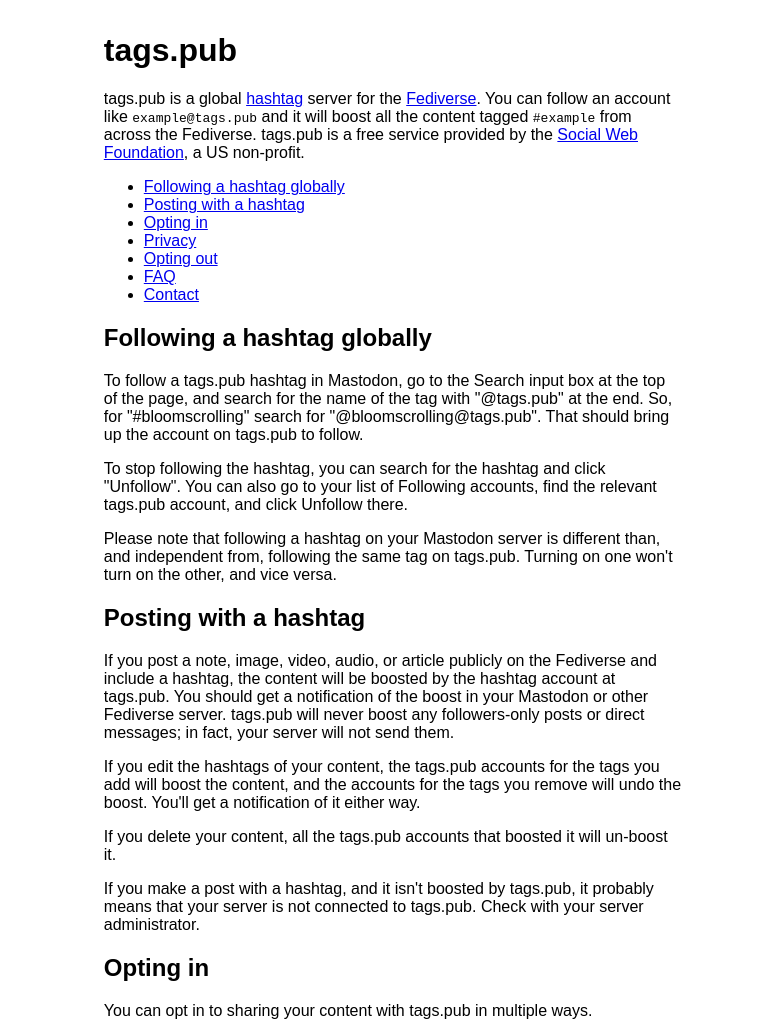
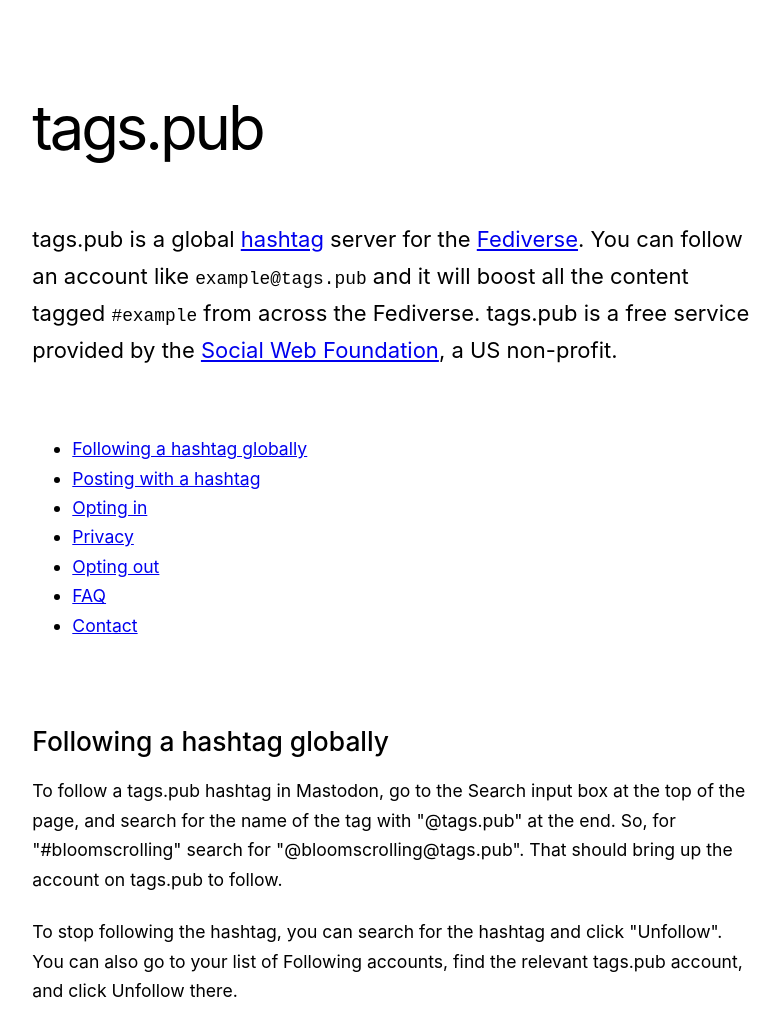
Before and after one commit to social-web-foundation/tags.pub, a website: page web/index.html in a window 1280 px wide. Shown: the top 1023 px of the page, without its empty margins (247-1027 px from the left). Drawn offline with Linux system fonts and the light colour scheme.

Commit message:
doc: Style/typography improvements
Builds on #57 to improve the landing page design a bit:

- Use a native font stack for familiar default fonts
- Increase line-height for legibility
- Style headings inspired a bit by SWF site
- Increase margins for improved whitespace

Continues to work in light and dark styles like #57.

```diff
--- a/web/index.html
+++ b/web/index.html
@@ -10,11 +10,43 @@
       color-scheme: light dark;
       background: Canvas;
       color: CanvasText;
-      font-family: sans-serif;
+      font-family: -apple-system, BlinkMacSystemFont, avenir next, avenir, segoe ui, helvetica neue, Adwaita Sans, Cantarell, Ubuntu, roboto, noto, helvetica, arial, sans-serif;
+      font-size: 110%;
+      line-height: 1.67;
       max-width: 65ch;
       margin: 2rem auto;
       padding: 0 1rem;
       text-align: left;
+    }
+
+    h1 {
+      font-size: 3.5em;
+      font-weight: 400;
+      letter-spacing: -0.05em;
+      margin-block-start: 1.25em;
+    }
+
+    h1 + p {
+      font-size: 1.25em;
+      margin-block-end: 3em;
+    }
+
+    h2 {
+      font-weight: 500;
+      margin-block: 3em 0.5em;
+    }
+
+    h3 {
+      opacity: 0.67;
+      margin-block: 2.5em 0.75em;
+    }
+
+    h2 + section h3 {
+      margin-block-start: 0;
+    }
+
+    p {
+      margin-block: 0 1.33em;
     }
   </style>
 </head>
```
